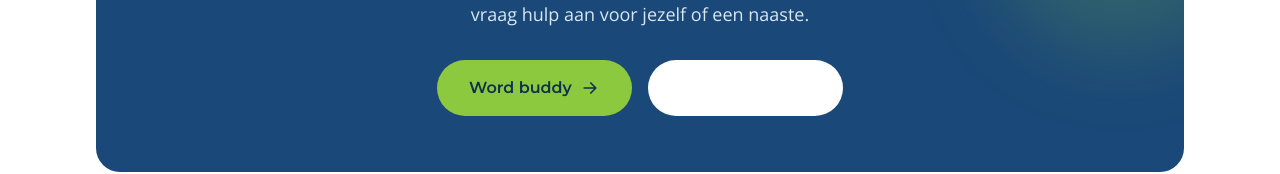
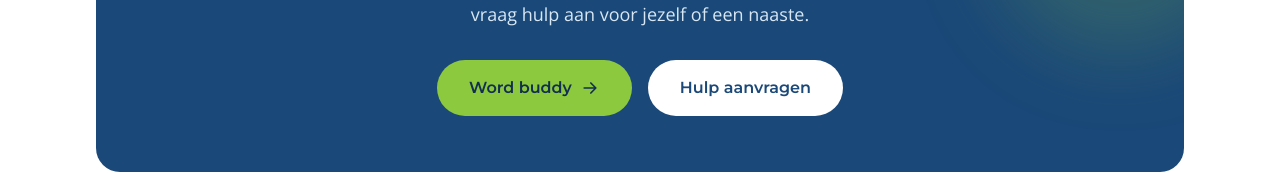
Before and after one commit to JWeijland/thuisverzorgd-website, a Next.js app: page / in a window 1280 px wide. Shown: the part 4546-4720 px from the top of the page. Built offline with nearby package versions, Linux system fonts and the light colour scheme.

Commit message:
Fix: witte 'Hulp aanvragen'-knop (eigen white-variant i.p.v. botsende classes)
Co-Authored-By: Claude Opus 4.8 <noreply@anthropic.com>

```diff
--- a/src/app/page.tsx
+++ b/src/app/page.tsx
@@ -453,11 +453,7 @@ function FinalCta() {
             <Button href="/word-buddy#aanmelden" variant="accent" size="lg">
               Word buddy <IconArrowRight className="h-5 w-5" />
             </Button>
-            <Button
-              href="/hulp-aanvragen"
-              size="lg"
-              className="bg-white text-brand-700 hover:bg-brand-50"
-            >
+            <Button href="/hulp-aanvragen" variant="white" size="lg">
               Hulp aanvragen
             </Button>
           </div>
--- a/src/components/ui/button.tsx
+++ b/src/components/ui/button.tsx
@@ -1,7 +1,7 @@
 import Link from "next/link";
 import { cn } from "@/lib/utils";
 
-type Variant = "primary" | "accent" | "outline" | "ghost";
+type Variant = "primary" | "accent" | "outline" | "ghost" | "white";
 type Size = "md" | "lg";
 
 const base =
@@ -12,6 +12,7 @@ const variants: Record<Variant, string> = {
   accent: "bg-accent-400 text-brand-900 hover:bg-accent-500 hover:text-white",
   outline: "border-2 border-brand-700 text-brand-700 hover:bg-brand-50",
   ghost: "text-brand-700 hover:bg-brand-50",
+  white: "bg-white text-brand-700 hover:bg-brand-50",
 };
 
 const sizes: Record<Size, string> = {
```
